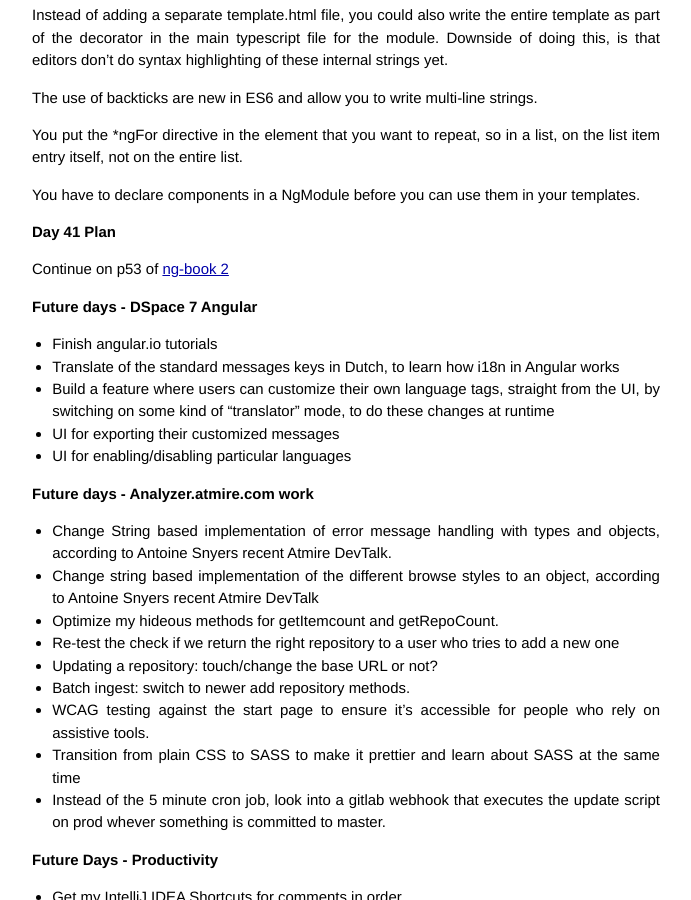
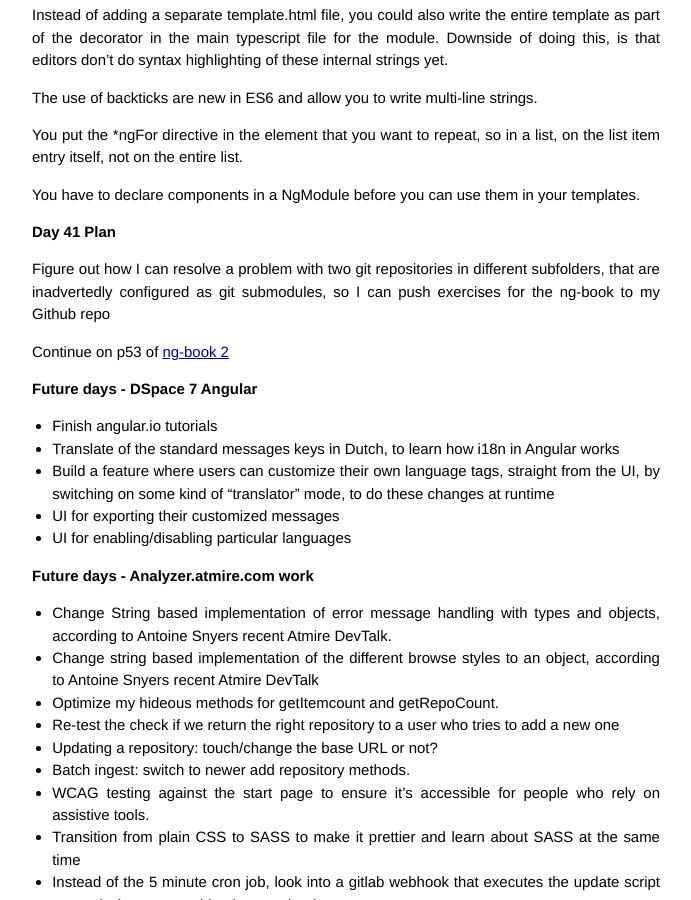
Before and after one commit to bram-atmire/bram-atmire.github.io, a Jekyll site: the page built from _posts/2018-09-28-100-days-of-code-day-40-Angular-tour-of-heroes.markdown, in a window 1280 px wide and 900 px high, scrolled down 444 px. Shown: the whole window, without its empty margins (294-985 px from the left). Built offline with Jekyll 4.4.1, drawn with Linux system fonts in a browser that asks for light colours.

Commit message:
Day 40 ng-book 2

```diff
--- a/_posts/2018-09-28-100-days-of-code-day-40-Angular-tour-of-heroes.markdown
+++ b/_posts/2018-09-28-100-days-of-code-day-40-Angular-tour-of-heroes.markdown
@@ -24,6 +24,8 @@ You put the *ngFor directive in the element that you want to repeat, so in a lis
 You have to declare components in a NgModule before you can use them in your templates.
 
 # Day 41 Plan
+
+Figure out how I can resolve a problem with two git repositories in different subfolders, that are inadvertedly configured as git submodules, so I can push exercises for the ng-book to my Github repo
 
 Continue on p53 of [ng-book 2](https://www.ng-book.com/2/)
 
```
